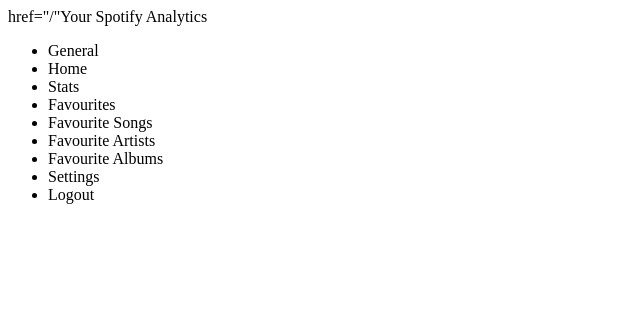
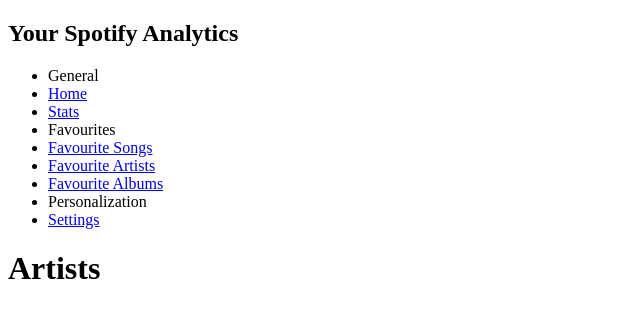
Before and after one commit to Pabz-10/Analytics-App, a React (Vite) app: page /artists in a window 1280 px wide. Shown: the top 318 px of the page, without its empty margins (0-640 px from the left). Built offline with nearby package versions, Linux system fonts and the light colour scheme.

Commit message:
Frontend routing done

```diff
--- a/src/App.jsx
+++ b/src/App.jsx
@@ -5,6 +5,8 @@
 import Songs from "./pages/Songs";
 import Artists from "./pages/Artists";
 import Albums from "./pages/Albums";
+import Settings from "./pages/Settings";
+
 
 
 function App() {
@@ -13,10 +15,11 @@
       <NavBar />
       <Routes>
         <Route path="/" element={<Home />}/>
-        <Route path="/Stats" element={<Stats />}/>
-        <Route path="/Songs" element={<Songs />} />
-        <Route path="/Artists" element={<Artists />} />
-        <Route path="/Albums" element={<Albums />}/>
+        <Route path="/stats" element={<Stats />}/>
+        <Route path="/songs" element={<Songs />} />
+        <Route path="/artists" element={<Artists />} />
+        <Route path="/albums" element={<Albums />}/>
+        <Route path="/settings" element={<Settings />}/>
       </Routes>
     </div>
   );
--- a/src/components/NavBar.jsx
+++ b/src/components/NavBar.jsx
@@ -3,20 +3,20 @@
 export default function NavBar(){
     return (
         <nav className="NavBar">
-            <a> href="/"Your Spotify Analytics</a>
+            <h1>Your Spotify Analytics</h1>
             <ul>
 
                 <li className="NavBar--titles">General</li>
-                <li><a>Home</a></li>
-                <li><a>Stats</a></li>
+                <li><Link to="/">Home</Link ></li>
+                <li><Link to="/stats">Stats</Link ></li>
 
                 <li className="NavBar--titles">Favourites</li>
-                <li><a>Favourite Songs</a></li>
-                <li><a>Favourite Artists</a></li>
-                <li><a>Favourite Albums</a></li>
+                <li><Link to="/songs">Favourite Songs</Link ></li>
+                <li><Link to="/artists">Favourite Artists</Link ></li>
+                <li><Link to="/albums">Favourite Albums</Link ></li>
 
-                <li className="NavBar--titles">Settings</li>
-                <li><a>Logout</a></li>
+                <li className="NavBar--titles">Personalization</li>
+                <li><Link to="/settings">Settings</Link ></li>
 
             </ul>
         </nav>
--- a/src/pages/Albums.jsx
+++ b/src/pages/Albums.jsx
@@ -1,3 +1,3 @@
 export default function Albums(){
-
-}
+    return (<h1>albun</h1>)
+};
--- a/src/pages/Artists.jsx
+++ b/src/pages/Artists.jsx
@@ -1 +1,3 @@
-export default function Artists(){};
+export default function Artists(){
+    return (<h1>Artists</h1>)
+};
--- a/src/pages/Home.jsx
+++ b/src/pages/Home.jsx
@@ -1,3 +1,3 @@
 export default function Home(){
-
+    return (<h1>Home</h1>)
 };
--- /dev/null
+++ b/src/pages/Settings.jsx
@@ -0,0 +1,4 @@
+
+export default function Settings() {
+    return (<h1>Settings</h1>)
+};
--- a/src/pages/Songs.jsx
+++ b/src/pages/Songs.jsx
@@ -1 +1,3 @@
-export default function Songs(){};
+export default function Songs(){
+    return (<h1>Songs</h1>)
+};
--- a/src/pages/Stats.jsx
+++ b/src/pages/Stats.jsx
@@ -1,3 +1,4 @@
 export default function Stats(){
+    return (<h1>Stats</h1>)
 
 }
```
